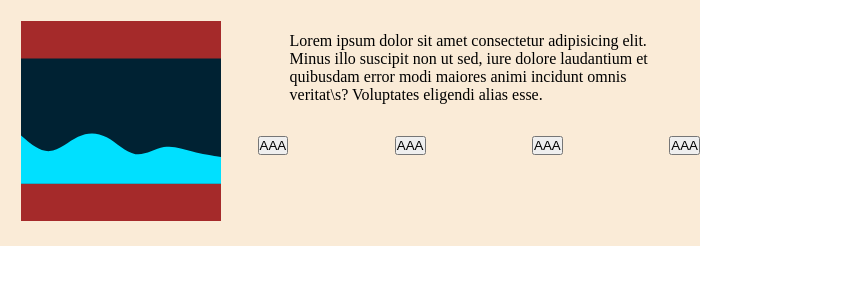
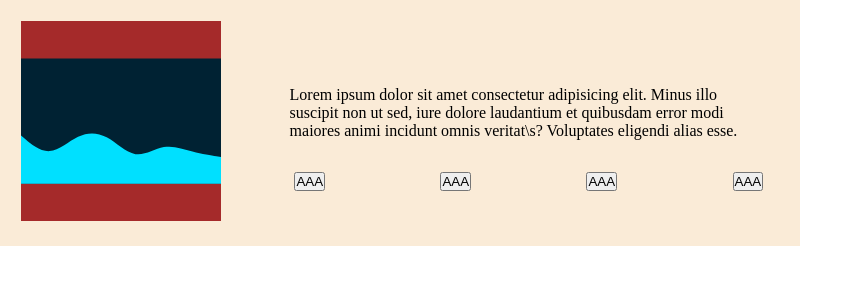
Before and after one commit to esmaelmoh/blog-mern-frontend, a React (Create React App) app: page / in a window 1280 px wide. Shown: the top 300 px of the page, without its empty margins (0-863 px from the left). Built offline with nearby package versions, Linux system fonts and the light colour scheme.

Commit message:
regular commit148

```diff
--- a/src/components/Post/Post.css
+++ b/src/components/Post/Post.css
@@ -1,6 +1,7 @@
 .blog-container{
-    width: 700px;
+    width: 800px;
     display: flex;
+    align-items: center;
     background-color: antiquewhite;
     gap: 1rem;
 }
@@ -17,4 +18,5 @@
     display: flex;
     align-items: center;
     justify-content: space-between;
+    padding: 0 2.3rem
 }
```
Also changed, not shown: 1 other file (tests, documents, lock files or other folders).
